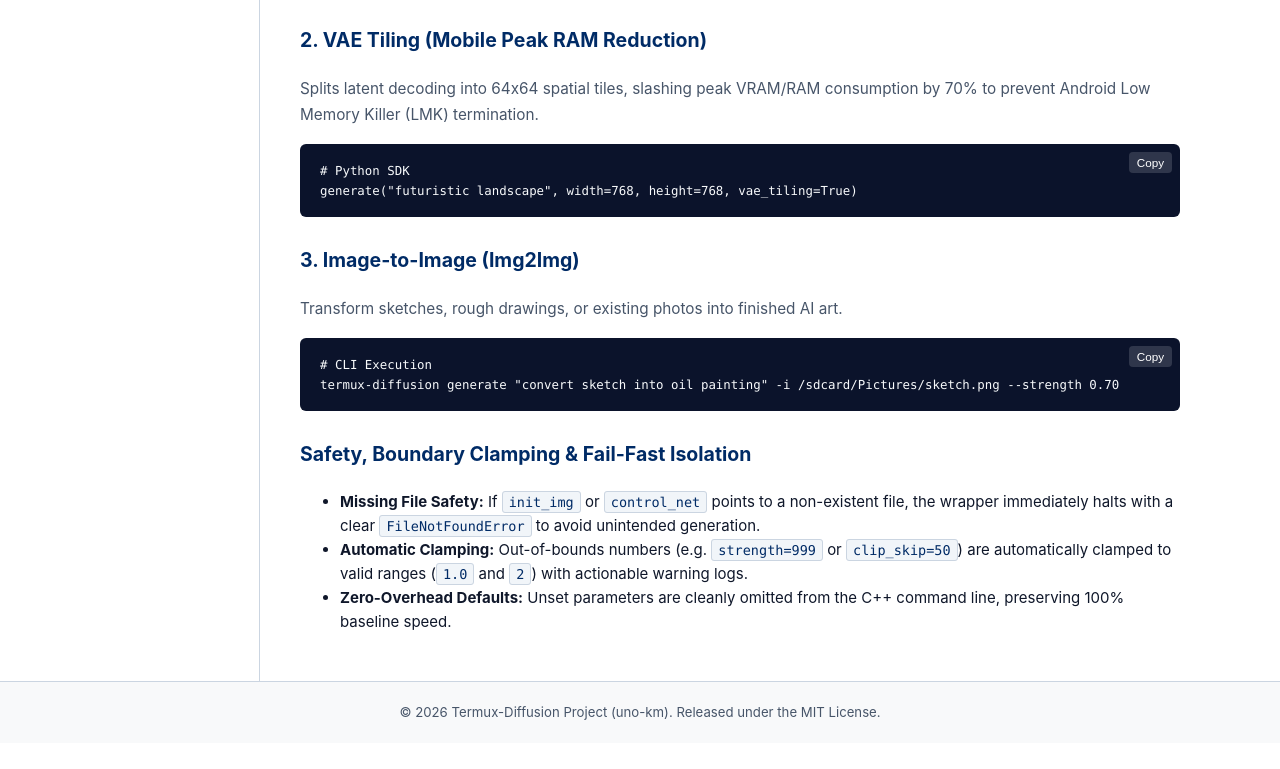
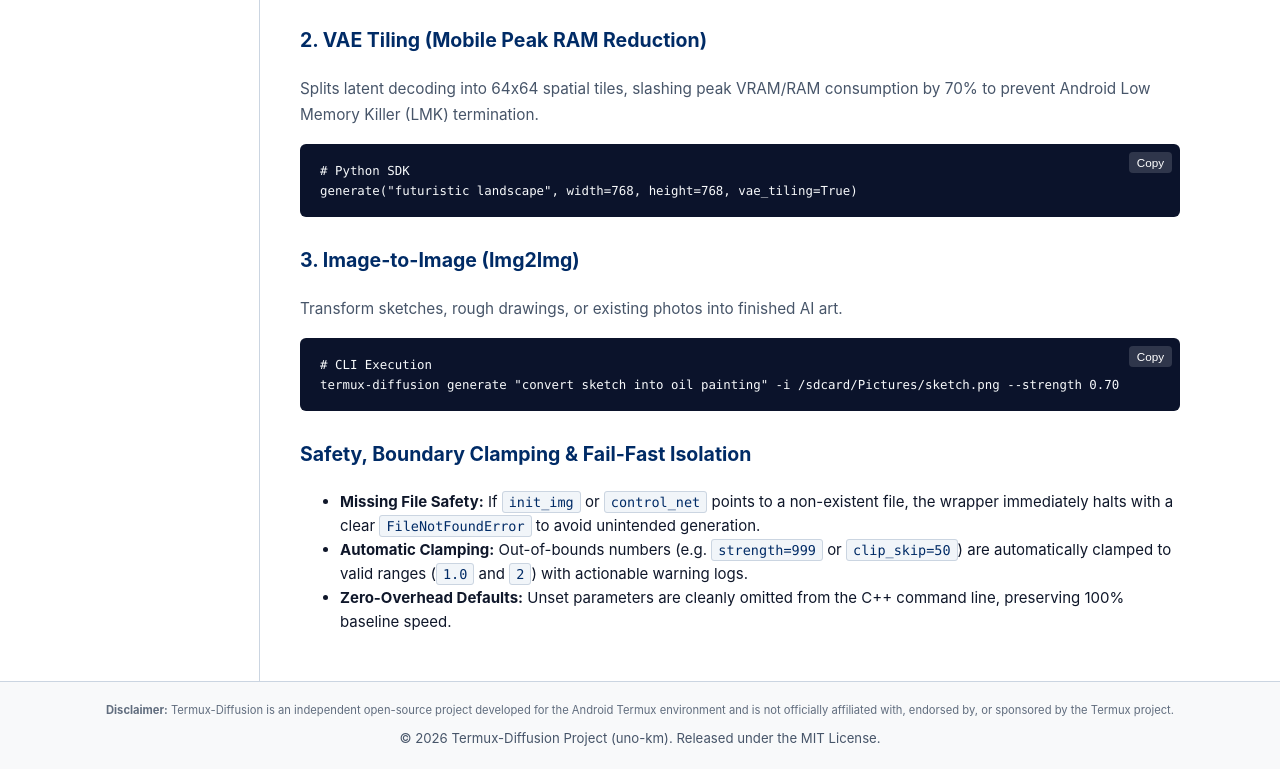
Before and after one commit to uno-km/amv-diffusion, a website: page docs/advanced-parameters.html in a window 1280 px wide. Shown: the part 1505-2274 px from the top of the page. Before the commit the page ends 2248 px from the top, so only its background shows below. Drawn offline with Linux system fonts and the light colour scheme.

Commit message:
docs: add official Termux project disclaimer to README and docs footer

```diff
--- a/docs/advanced-parameters.html
+++ b/docs/advanced-parameters.html
@@ -287,6 +287,9 @@ termux-diffusion generate "convert sketch into oil painting" -i /sdcard/Pictures
         </main>
     </div>
     <footer>
+        <div style="margin-bottom: 8px; font-size: 0.85em; opacity: 0.85;">
+            <strong>Disclaimer:</strong> Termux-Diffusion is an independent open-source project developed for the Android Termux environment and is not officially affiliated with, endorsed by, or sponsored by the Termux project.
+        </div>
         <span data-i18n="common.footerText">&copy; 2026 Termux-Diffusion Project (uno-km). Released under the MIT License.</span>
     </footer>
 </body>
```
Also changed, not shown: docs/api-reference.html (+3 -0 lines), docs/benchmarks.html (+3 -0 lines), docs/gallery.html (+3 -0 lines), docs/index.html (+3 -0 lines), docs/installation.html (+3 -0 lines), docs/models.html (+3 -0 lines), docs/quickstart.html (+3 -0 lines), docs/versions.html (+3 -0 lines), README.md, 1 other file.
